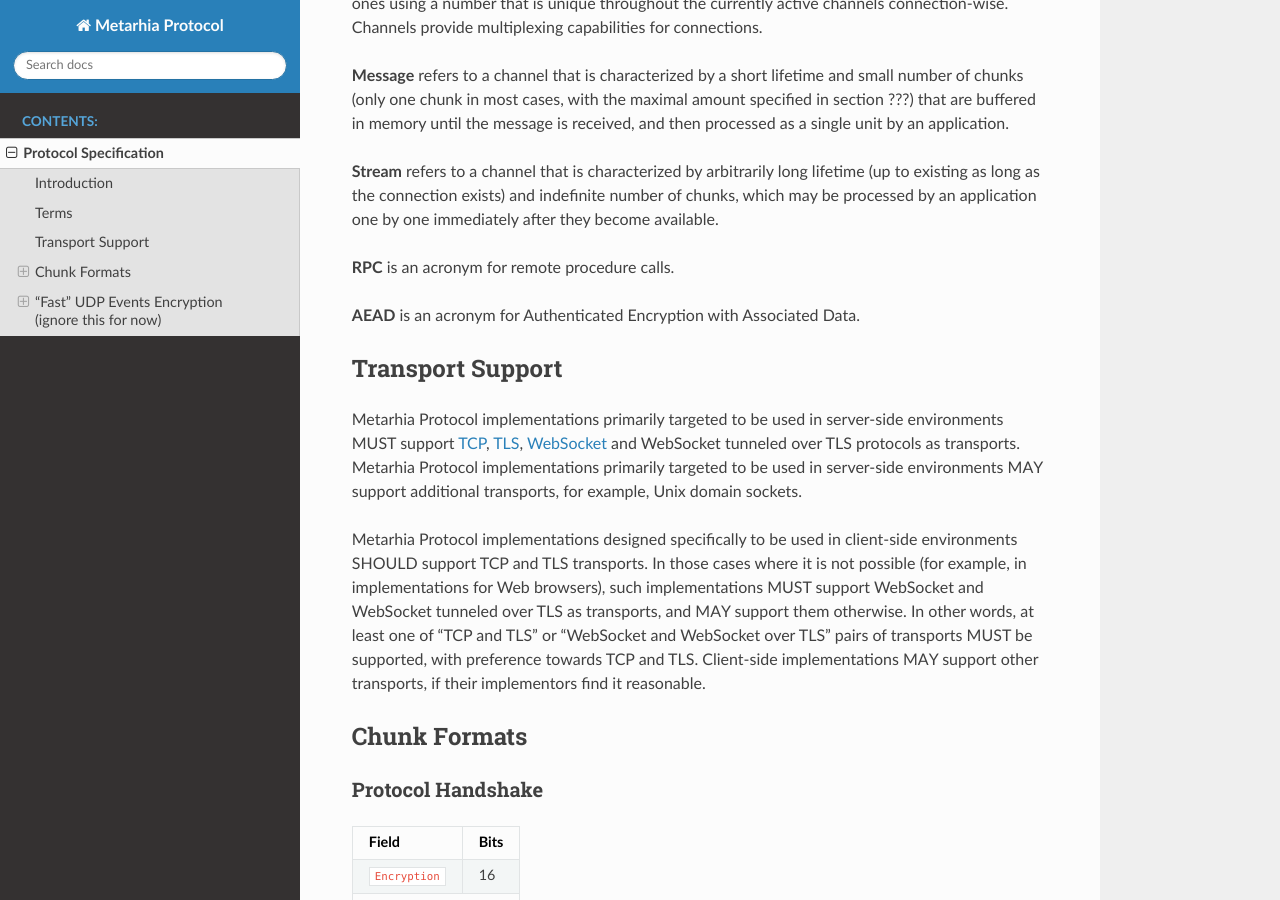
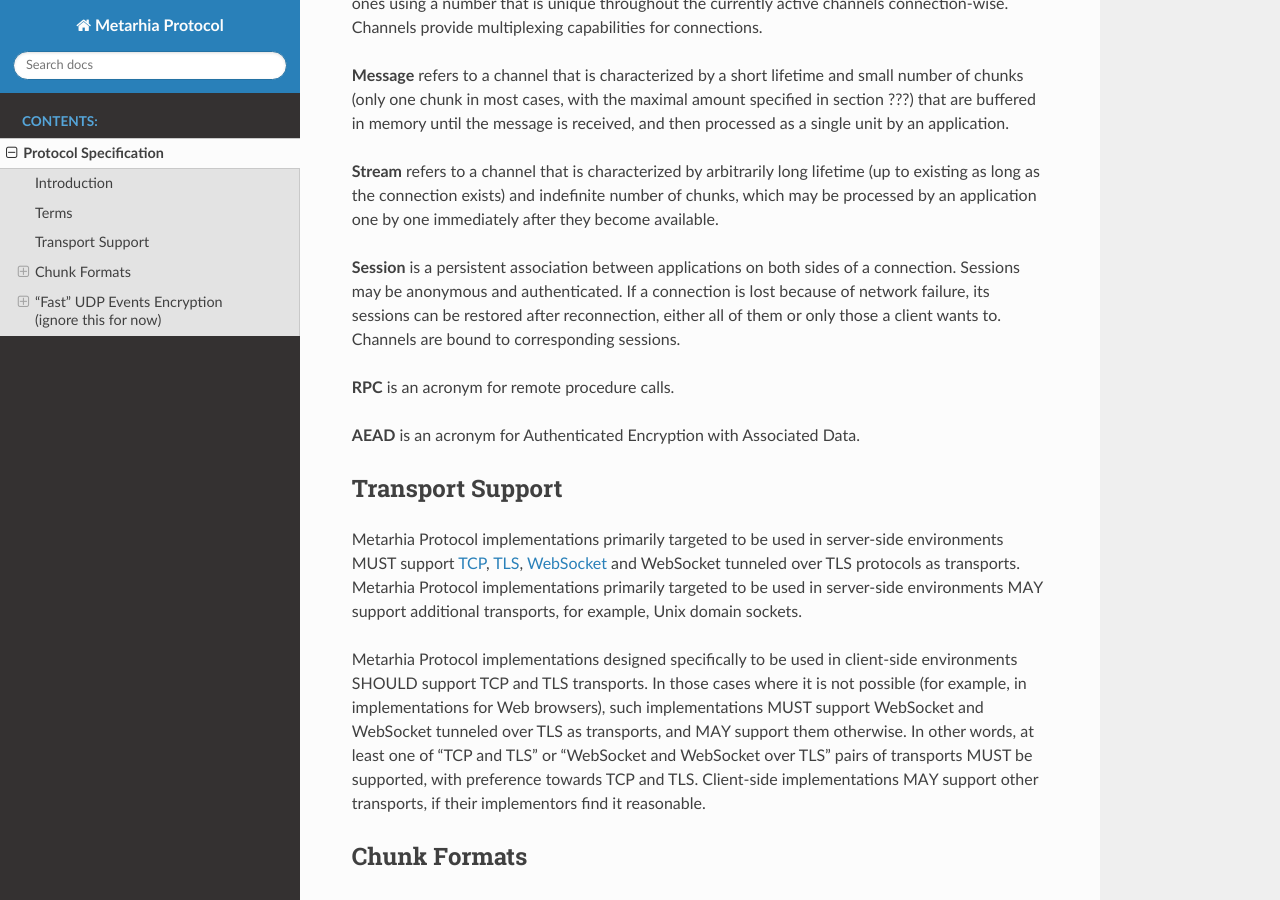
Before and after one commit to metarhia/protocol, a Sphinx documentation site: the page built from docs/protocol.rst, in a window 1280 px wide and 900 px high, scrolled down 1005 px. Built offline with Sphinx 7.4.7 and the Read the Docs theme 2.0.0, drawn with Linux system fonts in a browser that asks for light colours.

Commit message:
docs(spec): explain sessions in "Terms" section

```diff
--- a/docs/protocol.rst
+++ b/docs/protocol.rst
@@ -54,6 +54,12 @@ received, and then processed as a single unit by an application.
 lifetime (up to existing as long as the connection exists) and indefinite
 number of chunks, which may be processed by an application one by one
 immediately after they become available.
+
+**Session** is a persistent association between applications on both sides of a
+connection.  Sessions may be anonymous and authenticated.  If a connection is
+lost because of network failure, its sessions can be restored after
+reconnection, either all of them or only those a client wants to.  Channels are
+bound to corresponding sessions.
 
 **RPC** is an acronym for remote procedure calls.
 
```
